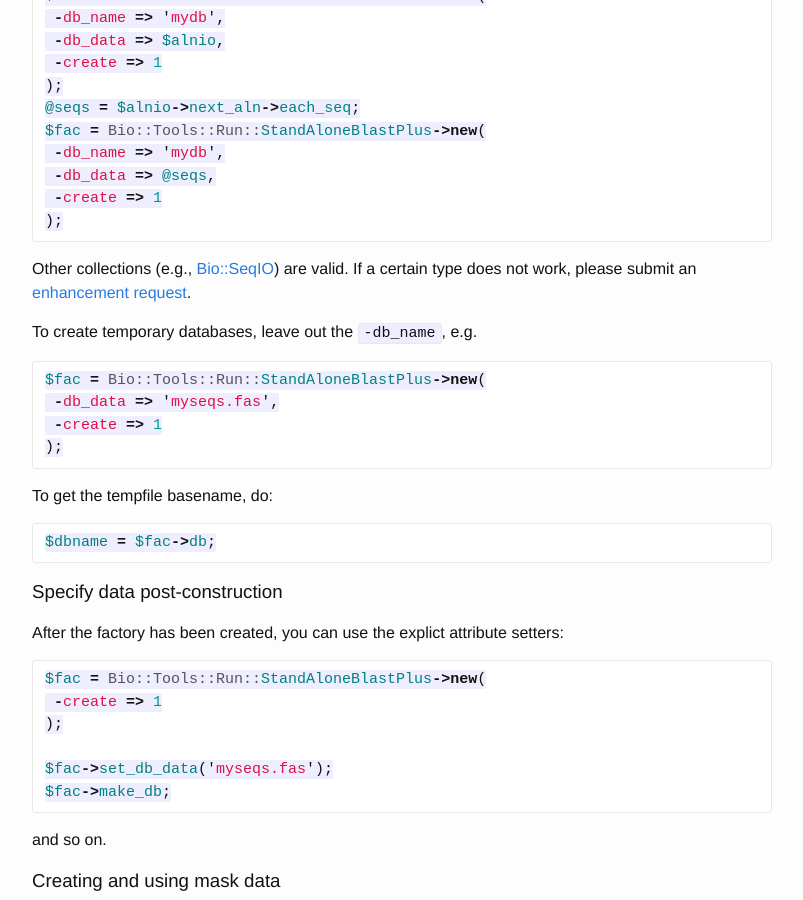
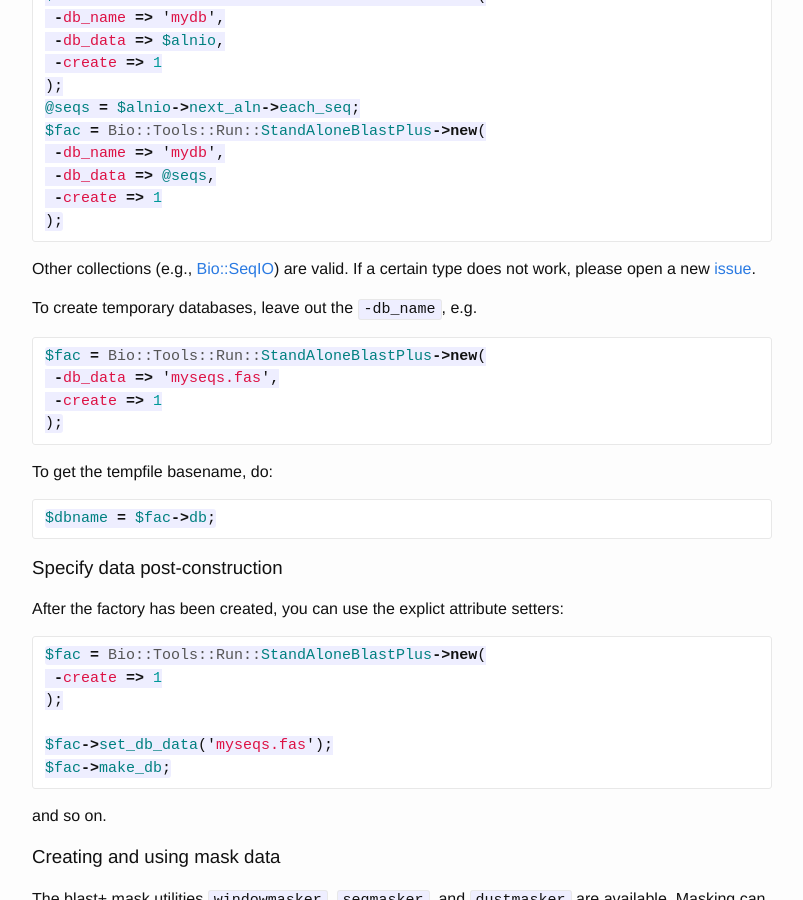
Before and after one commit to bioperl/bioperl.github.io, a Jekyll site: the page built from howtos/BlastPlus.md, in a window 1280 px wide and 900 px high, scrolled down 4679 px. Shown: the whole window, without its empty margins (238-1041 px from the left). Built offline with Jekyll 4.4.1, drawn with Linux system fonts in a browser that asks for light colours; Markdown is read by kramdown in place of the engine named in the settings; part of the change alters nothing that is shown.

Commit message:
link fixes

````diff
--- a/howtos/BlastPlus.md
+++ b/howtos/BlastPlus.md
@@ -40,11 +40,11 @@ Overview
 
 The [Bio::Tools::Run::StandAloneBlastPlus](http://www.bioperl.org/wiki/Module:Bio::Tools::Run::StandAloneBlastPlus) object is a "factory" or harness that directs the execution of the various `blast+` programs. The basic mantra is to (1) create a `StandAloneBlastPlus` factory using the `new()` constructor, and (2) perform BLAST analyses by calling the desired BLAST program by name off the factory object. The database can be pre-existing, or can be created directly using a [FASTA](http://en.wikipedia.org/wiki/FASTA) file or a BioPerl sequence collection object. Low-complexity or other masking can also be applied as the database is constructed.
 
-The BLAST database itself and any masking data are attached to the factory object ([step 1](http://www.bioperl.org/wiki/HOWTO:BlastPlus#Database_construction)). Query sequences and any parameters associated with particular programs are provided to the blast method call ([step 2](http://www.bioperl.org/wiki/HOWTO:BlastPlus#Blast_method_execution)), and are run against the attached database. (We present step 2 first, since it's what people will do many times after creating their database once.)
+The BLAST database itself and any masking data are attached to the factory object ([step 1](#Database_construction)). Query sequences and any parameters associated with particular programs are provided to the blast method call ([step 2](#Blast_method_execution)), and are run against the attached database. (We present step 2 first, since it's what people will do many times after creating their database once.)
 
-`blast+` also provides facilities for blasting sequences against NCBI databases over the network. See [Remote BLAST](http://www.bioperl.org/wiki/HOWTO:BlastPlus#Remote_BLAST) for details.
+`blast+` also provides facilities for blasting sequences against NCBI databases over the network. See [Remote BLAST](#Remote_BLAST) for details.
 
-BLAST method execution
+BLAST method execution<a name="Blast_method_execution"></a>
 ----------------------
 
 Given a `StandAloneBlastPlus` factory, such as
@@ -134,7 +134,7 @@ Other parameters ( `-method_args`, `-outfile`, and `-outformat` ) are valid.
 
 The return value is always a [Bio::Search::Result::BlastResult](http://www.bioperl.org/wiki/Module:Bio::Search::Result::BlastResult) object on success, `undef` on failure.
 
-Database construction
+Database construction<a name="Database_construction"></a>
 ---------------------
 ### Factory construction and initialization<a name="Factory_construction_and_initialization"></a>
 
@@ -216,7 +216,7 @@ $fac = Bio::Tools::Run::StandAloneBlastPlus->new(
 );
 ```
 
-Other collections (e.g., [Bio::SeqIO](http://www.bioperl.org/wiki/Module:Bio::SeqIO)) are valid. If a certain type does not work, please submit an [enhancement request](http://bugzilla.bioperl.org).
+Other collections (e.g., [Bio::SeqIO](http://www.bioperl.org/wiki/Module:Bio::SeqIO)) are valid. If a certain type does not work, please open a new [issue](https://github.com/bioperl/bioperl-live/issues).
 
 To create temporary databases, leave out the `-db_name`, e.g.
 
@@ -250,7 +250,7 @@ and so on.
 
 ### Creating and using mask data
 
-The blast+ mask utilities `windowmasker`, `segmasker`, and `dustmasker` are available. Masking can be rolled into database creation, or can be executed later. If your mask data is already created and in ASN1 format, set the `-mask_file` attribute on construction (see [Factory construction/initialization](http://www.bioperl.org/wiki/HOWTO:BlastPlus#Factory_construction.2Finitialization)).
+The blast+ mask utilities `windowmasker`, `segmasker`, and `dustmasker` are available. Masking can be rolled into database creation, or can be executed later. If your mask data is already created and in ASN1 format, set the `-mask_file` attribute on construction (see [Factory construction/initialization](#Factory_construction_and_initialization)).
 
 To create a mask from raw data or an existing database and apply the mask upon database creation, construct the factory like so:
 
@@ -342,7 +342,7 @@ without a `-db_name` specification) are registered for cleanup. Any file or data
 
 `$fac->_register_temp_for_cleanup('testdb');`
 
-### Remote BLAST
+### Remote BLAST<a name="Remote_BLAST"></a>
 
 `StandAloneBlastPlus` can access NCBI databases remotely. Just create a factory with the desired database and `-remote => 1`:
 
````
